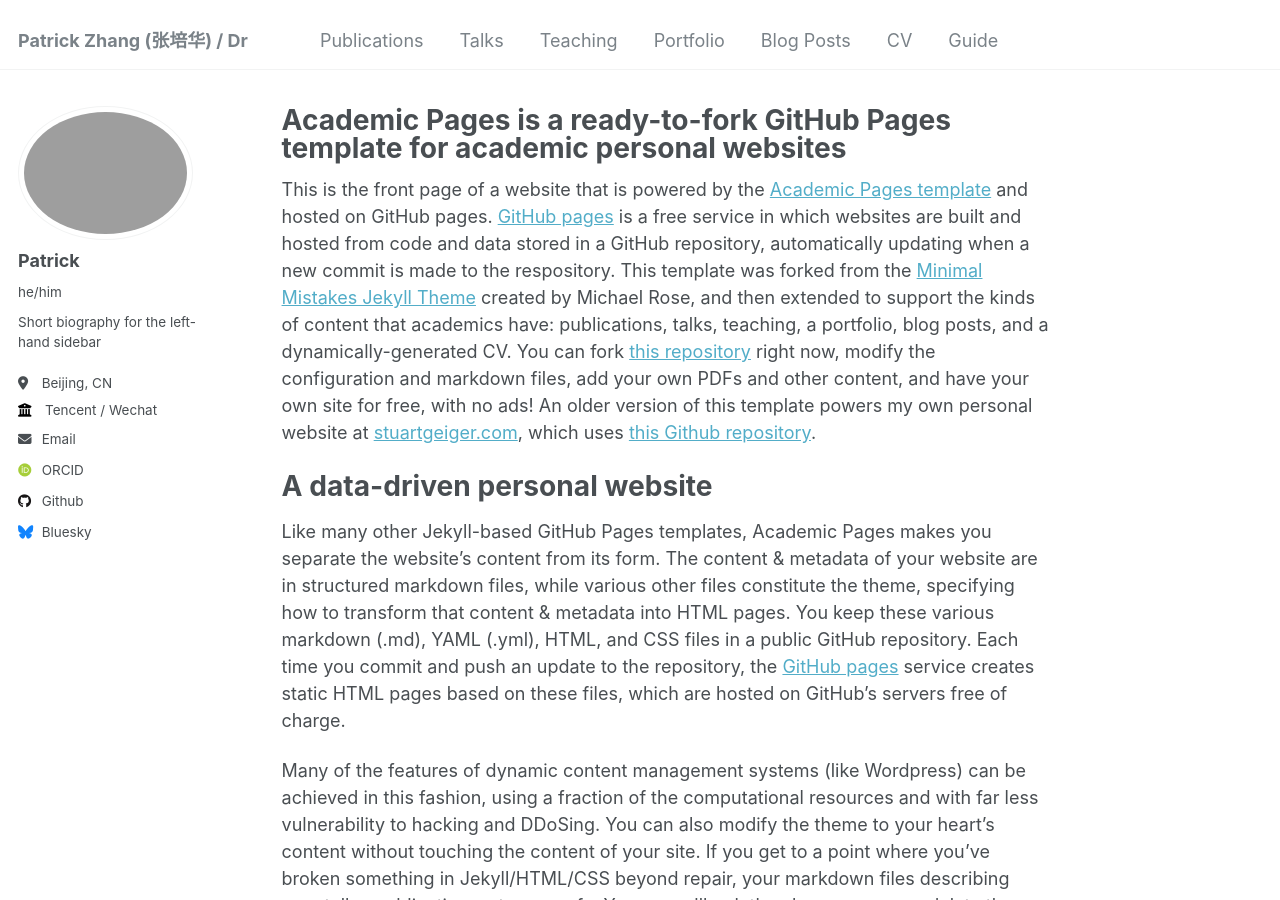
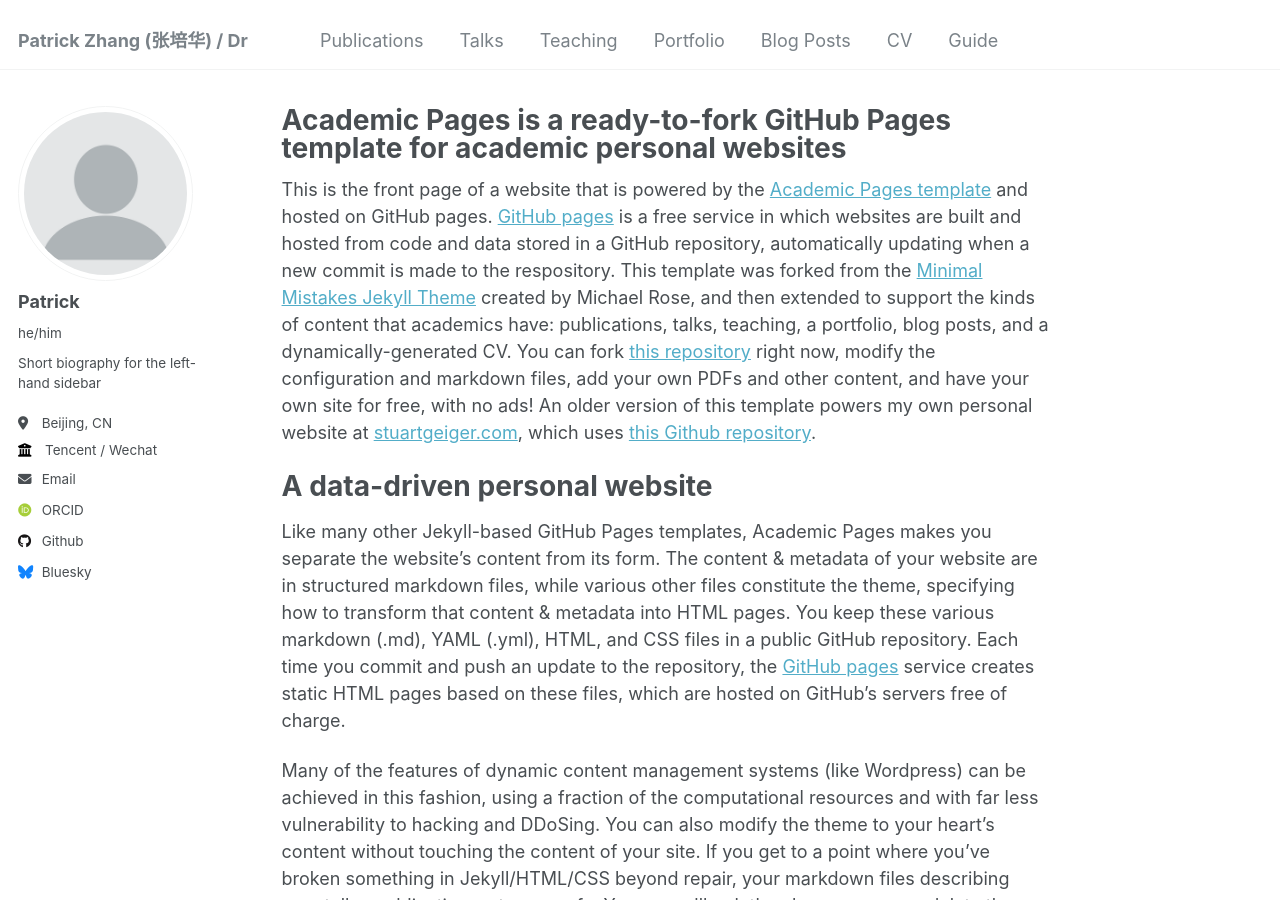
Before and after one commit to patrickphzhang/patrickphzhang.github.io, a Jekyll site: the page built from _pages/about.md, in a window 1280 px wide and 900 px high. Built offline with Jekyll 4.4.1, drawn with Linux system fonts in a browser that asks for light colours; some web fonts are replaced.

Commit message:
Update _config.yml

```diff
--- a/_config.yml
+++ b/_config.yml
@@ -21,7 +21,7 @@ repository               : "patrickphzhang/academicpages.github.io"
 #               Additional customization can be done by editing /_includes/author-profile.html
 author:
   # Biographic information
-  avatar           : "patrick.JPG"
+  avatar           : "profile.png"
   name             : "Patrick"
   pronouns         : "he/him"
   bio              : "Short biography for the left-hand sidebar"
```
